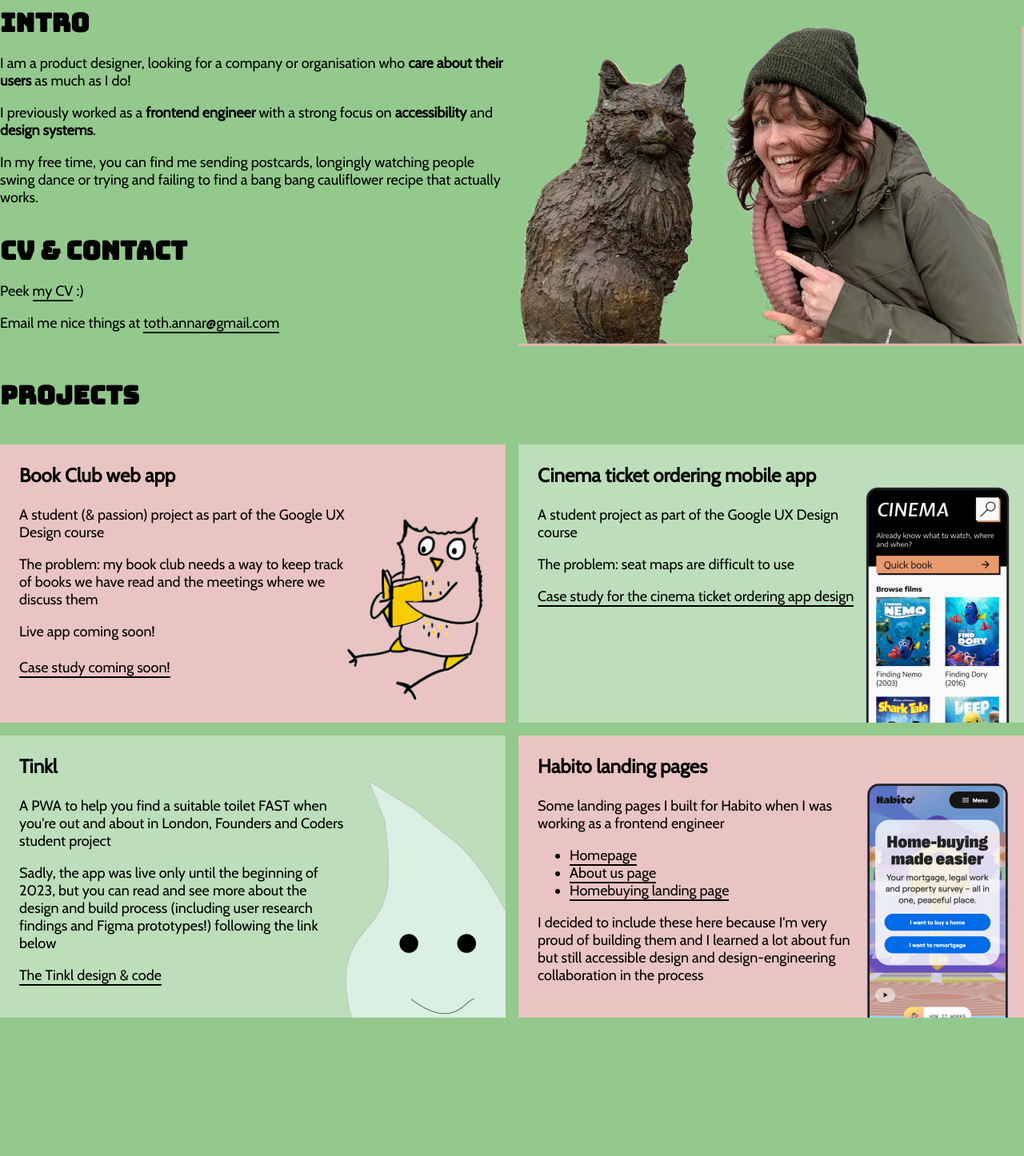
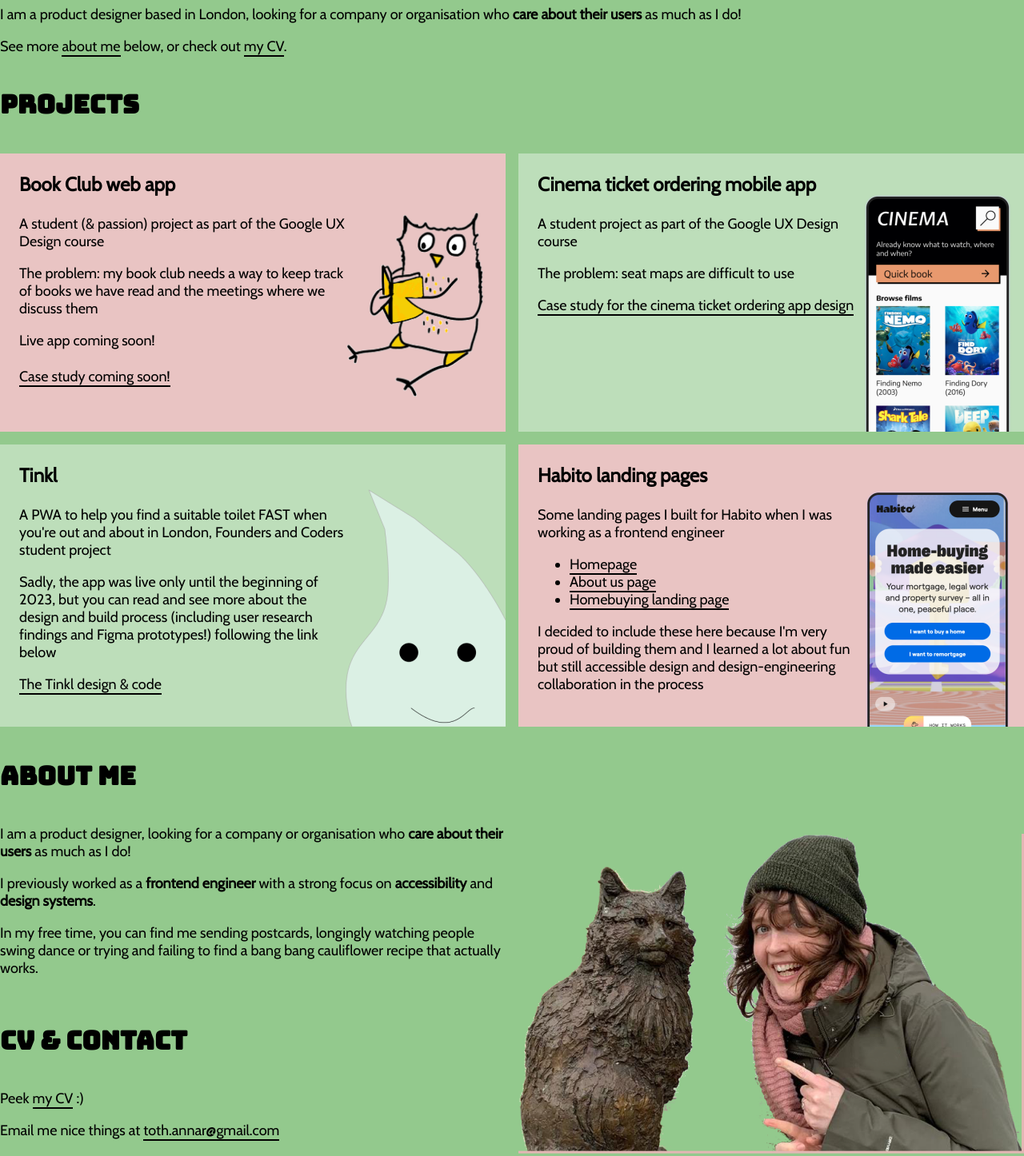
Before and after one commit to tloth/tloth.github.io, a plain HTML site: page index.html in a window 1280 px wide. Shown: the part 100-1546 px from the top of the page at 80% size. Before the commit the page ends 1437 px from the top, so only its background shows below. Drawn offline with nearby package versions, Linux system fonts and the light colour scheme.

Commit message:
update cv, swap sections around, fix owl

```diff
--- a/index.css
+++ b/index.css
@@ -5,6 +5,7 @@
   font-family: 'Cabin', sans-serif;
   color: #000;
   background-color: #93C98D;
+  scroll-behavior: smooth;
 }
 
 body {
@@ -21,7 +22,8 @@
 h2 {
   font-size: 2rem;
   font-family: 'Bungee', serif;
-  margin: 0;
+  margin: 2.5rem 0;
+  scroll-margin-top: 2rem;
 }
 h3 {
   font-size: 1.5rem;
@@ -44,11 +46,10 @@
 
 .intro-grid {
   display: grid;
-  gap: 1rem;
+  grid-column-gap: 1rem;
 }
 .intro_img {
   width: 100%;
-  margin-bottom: 2.5rem;
 }
 
 .project {
@@ -72,6 +73,9 @@
 }
 .project_img-standalone{
   max-width: 288px;
+  max-height: 294px;
+  display: block;
+  margin: 1rem auto 16px;
 }
 
 /* TABLET */
--- a/index.html
+++ b/index.html
@@ -10,45 +10,18 @@
   </head>
   <body>
     <h1>Hello, I'm Anna</h1>
-    <div class="intro-grid">
-      <section>
-        <h2>Intro</h2>
-        <p>
-          I am a product designer, looking for a company or organisation who
-          <strong>care about their users</strong> as much as I do!
-        </p>
-        <p>
-          I previously worked as a <strong>frontend engineer</strong> with a
-          strong focus on <strong>accessibility</strong> and
-          <strong>design systems</strong>.
-        </p>
-        <p>
-          In my free time, you can find me sending postcards, longingly watching
-          people swing dance or trying and failing to find a bang bang
-          cauliflower recipe that actually works.
-        </p>
-      </section>
-      <img
-        src="./assets/hamish.png"
-        alt="A windswept Anna pointing excitedly at Hamish McHamish's statue"
-        class="intro_img"
-      />
-      <section>
-        <h2>CV & contact</h2>
-        <p>
-          Peek
-          <a href="./assets/anna_toth-CV.pdf" download="anna-toth_cv">my CV</a>
-          :)
-        </p>
-        <p>
-          Email me nice things at
-          <a href="mailto:toth.annar@gmail.com">toth.annar@gmail.com</a>
-        </p>
-      </section>
-    </div>
+    <p>
+      I am a product designer based in London, looking for a company or
+      organisation who
+      <strong>care about their users</strong> as much as I do!
+    </p>
+    <p>
+      See more <a href="#about_me-section">about me</a> below, or check out
+      <a href="./assets/anna_toth-CV.pdf" download="anna-toth_cv">my CV</a>.
+    </p>
 
     <section>
-      <h2 style="margin: 2.5rem 0">Projects</h2>
+      <h2>Projects</h2>
       <div class="projects-grid">
         <article class="project">
           <div class="project-body">
@@ -185,5 +158,42 @@
         </article>
       </div>
     </section>
+
+    <div class="intro-grid">
+      <section>
+        <h2 id="about_me-section">About me</h2>
+        <p>
+          I am a product designer, looking for a company or organisation who
+          <strong>care about their users</strong> as much as I do!
+        </p>
+        <p>
+          I previously worked as a <strong>frontend engineer</strong> with a
+          strong focus on <strong>accessibility</strong> and
+          <strong>design systems</strong>.
+        </p>
+        <p>
+          In my free time, you can find me sending postcards, longingly watching
+          people swing dance or trying and failing to find a bang bang
+          cauliflower recipe that actually works.
+        </p>
+      </section>
+      <img
+        src="./assets/hamish.png"
+        alt="A windswept Anna pointing excitedly at Hamish McHamish's statue"
+        class="intro_img"
+      />
+      <section>
+        <h2>CV & contact</h2>
+        <p>
+          Peek
+          <a href="./assets/anna_toth-CV.pdf" download="anna-toth_cv">my CV</a>
+          :)
+        </p>
+        <p>
+          Email me nice things at
+          <a href="mailto:toth.annar@gmail.com">toth.annar@gmail.com</a>
+        </p>
+      </section>
+    </div>
   </body>
 </html>
```
Also changed, not shown: 1 other file.
